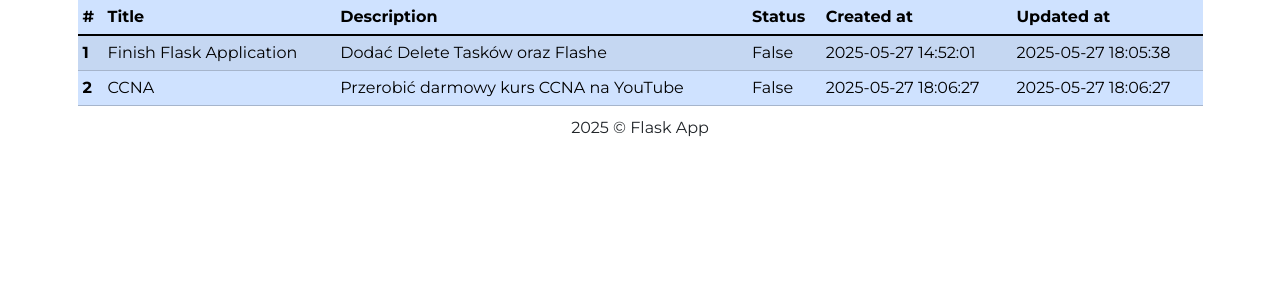
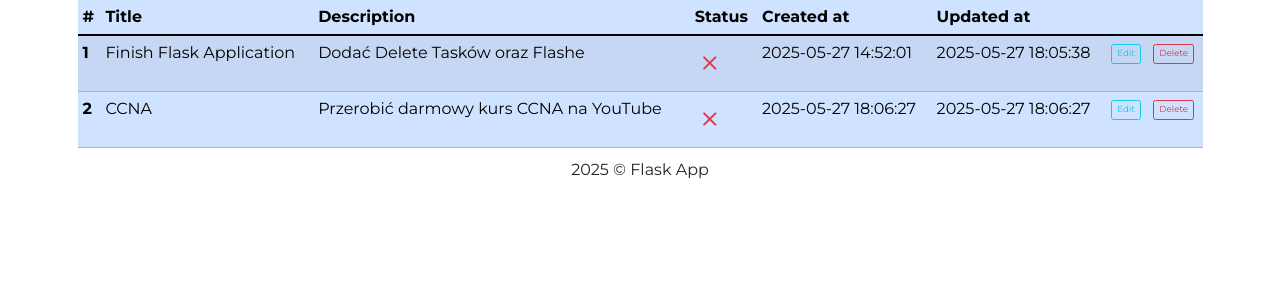
Before and after one commit to MaxPolak04/flask_taskmanager_crud, a Flask app: page /tasks in a window 1280 px wide. Shown: the part 44-344 px from the top of the page. Run offline with Flask 3, Linux system fonts and the light colour scheme.

Commit message:
add update and delete features

```diff
--- a/app.py
+++ b/app.py
@@ -33,15 +33,34 @@ def get_all_tasks():
 @app.route('/create-task', methods=['GET', 'POST'])
 def create_task():
     if request.method == 'GET':
-        return render_template('create_task.html')
+        return render_template('task-form.html')
     elif request.method == 'POST':
         title = request.form.get('title')
         description = request.form.get('description')
+        print(request.form)
+        print(title, description)
         new_task = Todo(title=title, description=description)
         db.session.add(new_task)
         db.session.commit()
         return redirect(url_for('get_all_tasks'))
 
 
+@app.route('/update-task/<int:task_id>', methods=['POST'])
+def update_task(task_id):
+    task = Todo.query.get_or_404(task_id)
+    task.title = request.form.get('title')
+    task.description = request.form.get('description')
+    task.is_done = True if request.form.get('is_done') == 'True' else False
+    db.session.commit()
+    return redirect(url_for('get_all_tasks'))
+
+
+@app.route('/delete-task/<int:task_id>', methods=['POST'])
+def delete_task(task_id):
+    task = Todo.query.get_or_404(task_id)
+    db.session.delete(task)
+    db.session.commit()
+    return redirect(url_for('get_all_tasks'))
+
 if __name__ == '__main__':
     app.run()
--- a/static/css/style.css
+++ b/static/css/style.css
@@ -15,6 +15,10 @@ body {
     font-size: 1.6rem;
     font-family: "Montserrat", sans-serif;
     min-height: 100vh;
+}
+
+.bi {
+    font-size: 3rem;
 }
 
 .hero-img {
--- a/templates/base.html
+++ b/templates/base.html
@@ -9,6 +9,9 @@
     <link rel="preconnect" href="https://fonts.gstatic.com" crossorigin>
     <link href="https://fonts.googleapis.com/css2?family=Montserrat:ital,wght@0,100..900;1,100..900&display=swap"
         rel="stylesheet">
+
+    <!-- Bootstrap Icons -->
+    <link rel="stylesheet" href="https://cdn.jsdelivr.net/npm/bootstrap-icons@1.13.1/font/bootstrap-icons.min.css">
 
     <!-- Bootstrap CSS -->
     <link href="https://cdn.jsdelivr.net/npm/bootstrap@5.3.6/dist/css/bootstrap.min.css" rel="stylesheet"
--- /dev/null
+++ b/templates/delete-modal.html
@@ -0,0 +1,21 @@
+<!-- Delete Modal -->
+<div class="modal fade" id="deleteModal-{{ task.id }}" data-bs-backdrop="static" tabindex="-1"
+    aria-labelledby="deleteModalLabel-{{ task.id }}" aria-hidden="true">
+    <div class="modal-dialog modal-dialog-centered">
+        <div class="modal-content">
+            <div class="modal-header">
+                <h1 class="modal-title fs-5" id="deleteModalLabel-{{ task.id }}">Delete Task</h1>
+                <button type="button" class="btn-close" data-bs-dismiss="modal" aria-label="Close"></button>
+            </div>
+            <div class="modal-body">
+                <p>Are you sure you want to delete this task?</p>
+            </div>
+            <div class="modal-footer">
+                <button type="button" class="btn btn-secondary" data-bs-dismiss="modal">Close</button>
+                <form action="{{ url_for('delete_task', task_id=task.id) }}" method="POST">
+                    <button type="submit" class="btn btn-primary">Delete</button>
+                </form>
+            </div>
+        </div>
+    </div>
+</div>
--- /dev/null
+++ b/templates/edit-modal.html
@@ -0,0 +1,44 @@
+<!-- Edit Modal -->
+<div class="modal fade" id="editModal-{{ task.id }}" data-bs-backdrop="static" tabindex="-1"
+    aria-labelledby="editModalLabel-{{ task.id }}" aria-hidden="true">
+    <div class="modal-dialog modal-dialog-centered">
+        <div class="modal-content">
+            <div class="modal-header">
+                <h1 class="modal-title fs-5" id="editModalLabel-{{ task.id }}">Edit Task</h1>
+                <button type="button" class="btn-close" data-bs-dismiss="modal" aria-label="Close"></button>
+            </div>
+            <div class="modal-body">
+                <form id="editForm-{{ task.id }}" action="{{ url_for('update_task', task_id=task.id) }}" method="POST">
+                    <div class="mb-3">
+                        <label for="title" class="form-label">Title:</label>
+                        <input type="text" class="form-control" id="title" name="title" value="{{ task.title}}"
+                            required>
+                    </div>
+                    <div class="mb-3">
+                        <label for="description" class="form-label">Description:</label>
+                        <textarea class="form-control" id="description" name="description" rows="3"
+                            required>{{ task.description }}</textarea>
+                    </div>
+                    <div class="form-check mb-3">
+                        <input class="form-check-input" type="radio" name="is_done" id="radioDefault1" value="True" {%
+                            if task.is_done %}checked{% endif %}>
+                        <label class="form-check-label" for="radioDefault1">
+                            Done
+                        </label>
+                    </div>
+                    <div class="form-check mb-3">
+                        <input class="form-check-input" type="radio" name="is_done" id="radioDefault2" value="False" {%
+                            if not task.is_done %}checked{% endif %}>
+                        <label class="form-check-label" for="radioDefault2">
+                            Not Done
+                        </label>
+                    </div>
+                </form>
+            </div>
+            <div class="modal-footer">
+                <button type="button" class="btn btn-secondary" data-bs-dismiss="modal">Close</button>
+                <button type="button" class="btn btn-primary" onclick="document.getElementById('editForm-{{ task.id }}').submit();">Save changes</button>
+            </div>
+        </div>
+    </div>
+</div>
--- a/templates/task.html
+++ b/templates/task.html
@@ -17,6 +17,8 @@
                 <th scope="col">Status</th>
                 <th scope="col">Created at</th>
                 <th scope="col">Updated at</th>
+                <th scope="col"></th>
+                <th scope="col"></th>
             </tr>
         </thead>
         <tbody class="table-group-divider">
@@ -25,10 +27,23 @@
                 <th scope="row">{{ task.id }}</th>
                 <td>{{ task.title }}</td>
                 <td>{{ task.description }}</td>
-                <td>{{ task.is_done }}</td>
+                {% if task.is_done %}
+                <td><i class="bi bi-check text-success"></i></td>
+                {% else %}
+                <td><i class="bi bi-x text-danger"></i></td>
+                {% endif %}
                 <td>{{ task.created_at }}</td>
                 <td>{{ task.updated_at }}</td>
+                <td><button class="btn btn-sm btn-outline-info" type="button" data-bs-toggle="modal"
+                        data-bs-target="#editModal-{{ task.id }}">Edit</button></td>
+                <td><button class="btn btn-sm btn-outline-danger" type="button" data-bs-toggle="modal"
+                        data-bs-target="#deleteModal-{{ task.id }}">Delete</button></td>
             </tr>
+
+            {% include 'edit-modal.html' %}
+
+            {% include 'delete-modal.html' %}
+
             {% endfor %}
         </tbody>
     </table>
```
Also changed, not shown: templates/task-form.html (+4 -4 lines), data/todo.db.
